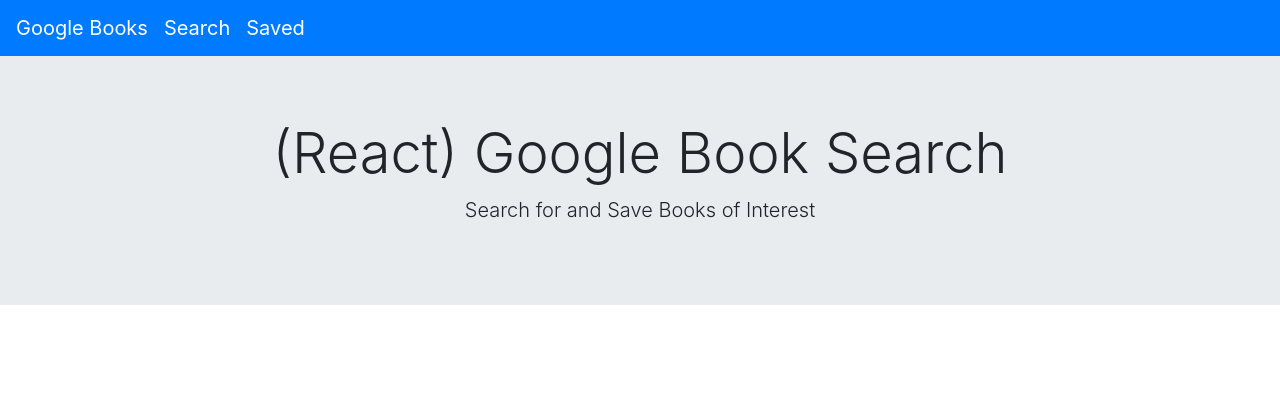
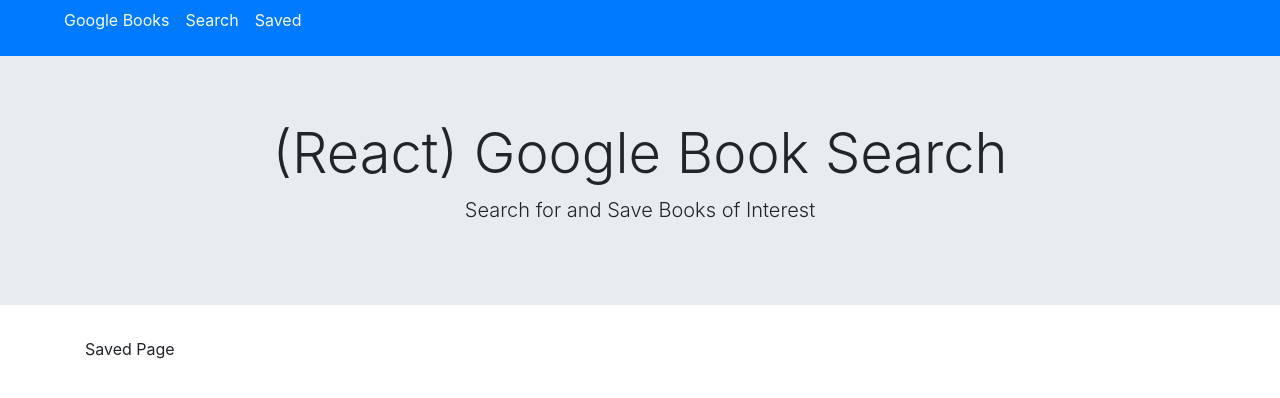
Before and after one commit to stevencmann2/Google_Books_React, a React (Create React App) app in the folder client/: page /saved in a window 1280 px wide. Shown: the top 398 px of the page. Built offline with nearby package versions, Linux system fonts and the light colour scheme.

Commit message:
deciding on react routes

```diff
--- a/client/src/App.js
+++ b/client/src/App.js
@@ -2,6 +2,7 @@
 import { BrowserRouter as Router, Route, Switch } from "react-router-dom";
 // import Saved from "./pages/Saved";
 import Search from "./pages/Search";
+import Saved from "./pages/Saved";
 import Navbar from "./components/Navbar"
 import Jumbotron from "./components/Jumbotron"
 
@@ -14,6 +15,8 @@
         <div className="container">
       <Switch>
           <Route exact path="/" component={Search} />
+          <Route exact path="/" component={Search} />
+          <Route exact path="/saved" component={Saved} />
       </Switch>
       </div>
     </div>
--- a/client/src/components/Navbar/index.js
+++ b/client/src/components/Navbar/index.js
@@ -1,21 +1,18 @@
 import React from "react";
+import {NavLink} from "react-router-dom";
+
 
 function Navbar() {
   return (
-    <nav className="navbar navbar-expand-lg navbar-dark bg-primary">
-        <a className="navbar-brand" href="/">
-            Google Books
-        </a>
 
-        <a className="navbar-brand" href="/">
-            Search
-        </a>
+      <nav className="navbar navbar-expand-lg navbar-dark bg-primary">
+         <ul>
+           <NavLink exact to="/" className="text-light m-2" style={{textDecoration: 'none'}}>Google Books</NavLink>
+           <NavLink exact to="/" className="text-light m-2" style={{textDecoration: 'none'}}>Search</NavLink>
+           <NavLink exact to="/saved" className="text-light m-2" style={{textDecoration: 'none'}}>Saved</NavLink>
+         </ul>
+      </nav>
 
-        <a className="navbar-brand" href="/">
-            Saved
-        </a>
-
-    </nav>
   );
 }
 
--- a/client/src/components/Results/index.js
+++ b/client/src/components/Results/index.js
@@ -2,14 +2,20 @@
 
 
 
-const Results= ({searchResults})=>
-(
+ const Results= ({searchResults})=>  {
+return (
     <div className="card p-3">
-    <h5 class="card-title">Search Results</h5>
+    <h5 className="card-title">Search Results</h5>
     <ul className="list-group">
         {searchResults.map(result => (
         <li className="list-group-item mb-2" key={result.id}>
-            <img alt={result.volumeInfo.title} className="img-fluid" src={result.imageLinks.thumbnail} />
+            <h2>{result.volumeInfo.title}</h2>
+            <h5>{result.volumeInfo.authors}</h5>
+            <h6>{result.volumeInfo.categories}</h6>
+            <div className="mt-2">
+            <p className="img-fluid float-right">{result.volumeInfo.description}</p>
+            <img alt={result.volumeInfo.title} className="img-fluid float-left" src={result.volumeInfo.imageLinks.thumbnail} />
+            </div>
         </li>
         ))}
     </ul>
@@ -18,6 +24,8 @@
 
     );
 
+    }
+
 
 
 export default Results;
--- a/client/src/pages/Saved.js
+++ b/client/src/pages/Saved.js
@@ -0,0 +1,13 @@
+import React from "react";
+
+function Saved() {
+    return(
+        <div>
+            Saved Page
+        </div>
+
+    )
+}
+
+
+export default Saved;
--- a/client/src/pages/Search.js
+++ b/client/src/pages/Search.js
@@ -7,6 +7,9 @@
 function Search() {
     // FOR THE FORM
     const [inputField, setInputField] = useState("");
+    const [searchResults, setSearchResults] = useState([]);
+
+
     const handleInputChange = event => {
       const value = event.target.value;
       setInputField(value);
@@ -18,11 +21,9 @@
       searchGoogle(inputField)
     };
 // FOR RESULTS
-const [searchResults, setSearchResults] = useState([]);
-
   useEffect(() => {
     /* This runs when the component mounts */
-    searchGoogle("kittens");
+    searchGoogle("");
   }, []);
 
   const searchGoogle = query => {
--- a/client/src/utils/API.js
+++ b/client/src/utils/API.js
@@ -3,9 +3,8 @@
 const BASEURL = "https://www.googleapis.com/books/v1/volumes?q=";
 const APIKEY = "AIzaSyAMDc3YZ_37GQTepr8yWe-rYP3UmnV14vY";
 
-// Export an object with a "search" method that searches the Giphy API for the passed query
 export default {
   search: function(query) {
-    return axios.get(BASEURL + query + APIKEY);
+    return axios.get(BASEURL + query + "&key=" + APIKEY);
   }
 };
```
Also changed, not shown: client/src/components/Saved/index.js (added).
